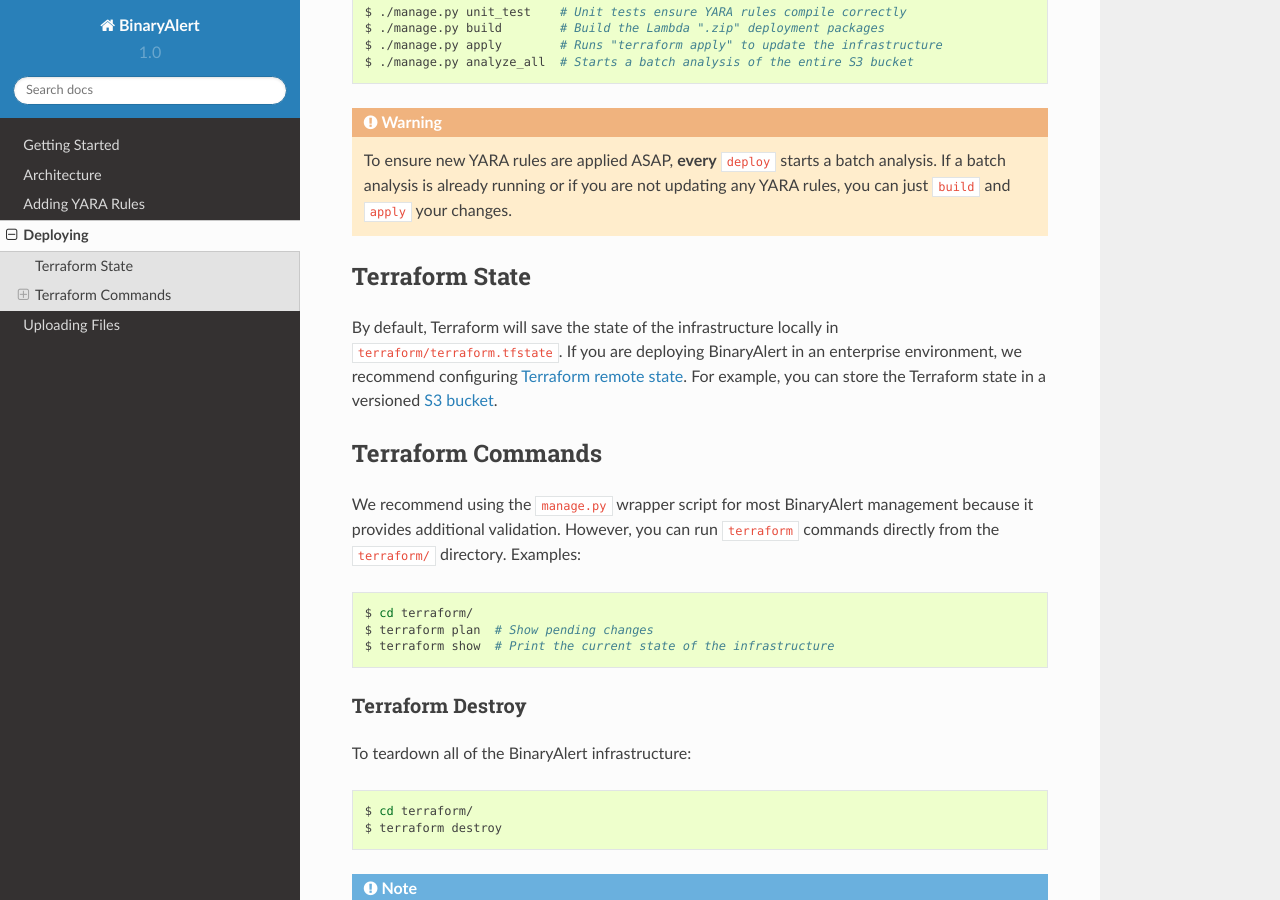
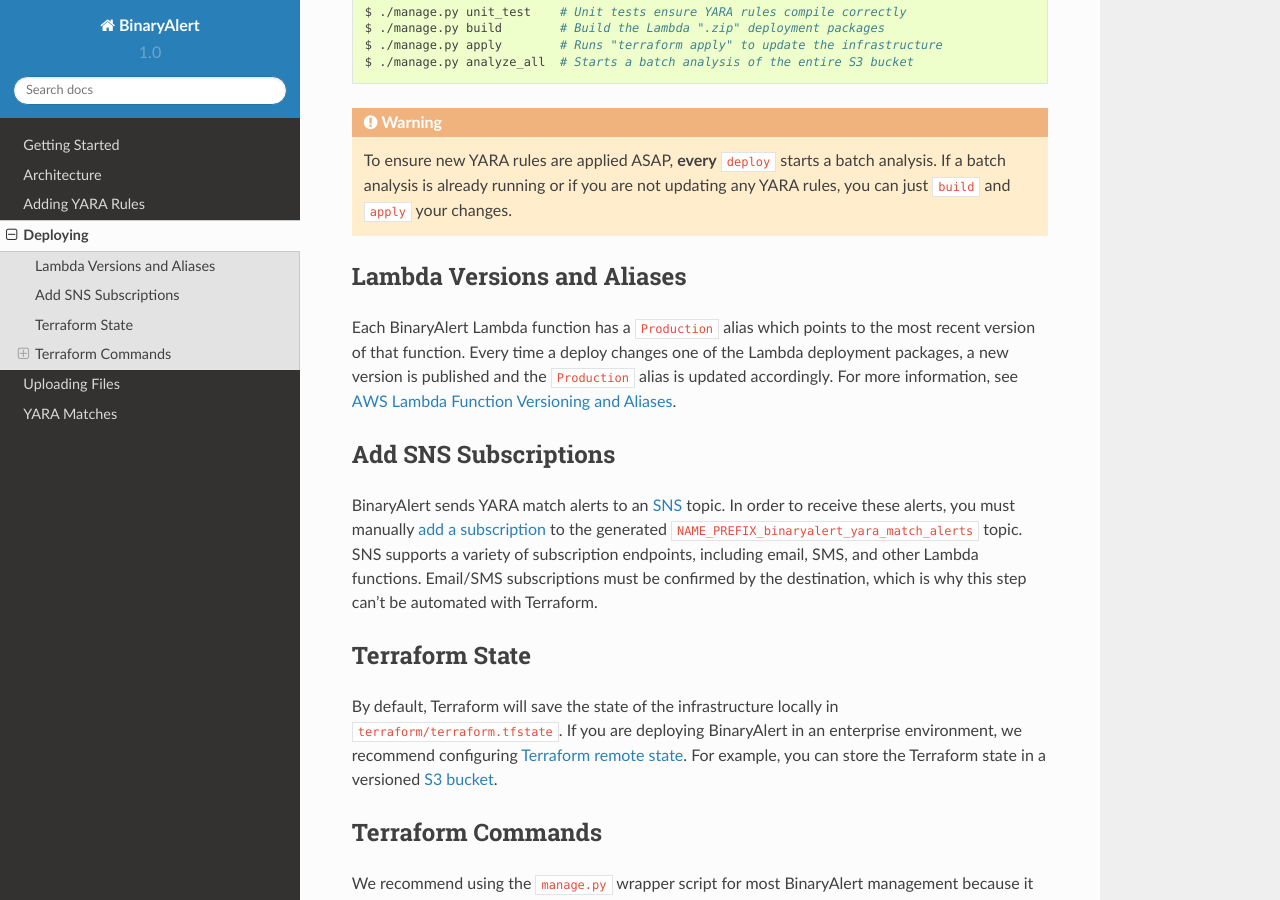
Before and after one commit to airbnb/binaryalert, a Sphinx documentation site: the page built from docs/source/deploying.rst, in a window 1280 px wide and 900 px high, scrolled down 333 px. Built offline with Sphinx 7.4.7 and the Read the Docs theme 2.0.0, drawn with Linux system fonts in a browser that asks for light colours.

Commit message:
Add docs for YARA matches, Lambda versions, SNS subscriptions

```diff
--- a/docs/source/deploying.rst
+++ b/docs/source/deploying.rst
@@ -16,6 +16,20 @@
   $ ./manage.py analyze_all  # Starts a batch analysis of the entire S3 bucket
 
 .. warning:: To ensure new YARA rules are applied ASAP, **every** ``deploy`` starts a batch analysis. If a batch analysis is already running or if you are not updating any YARA rules, you can just ``build`` and ``apply`` your changes.
+
+
+.. _lambda_versioning:
+
+Lambda Versions and Aliases
+---------------------------
+Each BinaryAlert Lambda function has a ``Production`` alias which points to the most recent version of that function. Every time a deploy changes one of the Lambda deployment packages, a new version is published and the ``Production`` alias is updated accordingly. For more information, see `AWS Lambda Function Versioning and Aliases <http://docs.aws.amazon.com/lambda/latest/dg/versioning-aliases.html>`_.
+
+
+.. _add_sns_subscriptions:
+
+Add SNS Subscriptions
+---------------------
+BinaryAlert sends YARA match alerts to an `SNS <https://aws.amazon.com/sns/>`_ topic. In order to receive these alerts, you must manually `add a subscription <http://docs.aws.amazon.com/sns/latest/dg/SubscribeTopic.html>`_ to the generated ``NAME_PREFIX_binaryalert_yara_match_alerts`` topic. SNS supports a variety of subscription endpoints, including email, SMS, and other Lambda functions. Email/SMS subscriptions must be confirmed by the destination, which is why this step can't be automated with Terraform.
 
 
 Terraform State
--- a/docs/source/getting-started.rst
+++ b/docs/source/getting-started.rst
@@ -106,3 +106,5 @@
 .. code-block:: bash
 
   $ ./manage.py live_test
+
+.. note:: You must :ref:`add_sns_subscriptions` in order to receive YARA match alerts.
--- a/docs/source/index.rst
+++ b/docs/source/index.rst
@@ -42,3 +42,4 @@
    adding-yara-rules
    deploying
    uploading-files
+   yara-matches
```
Also changed, not shown: docs/source/yara-matches.rst (added, +30 -0 lines).
